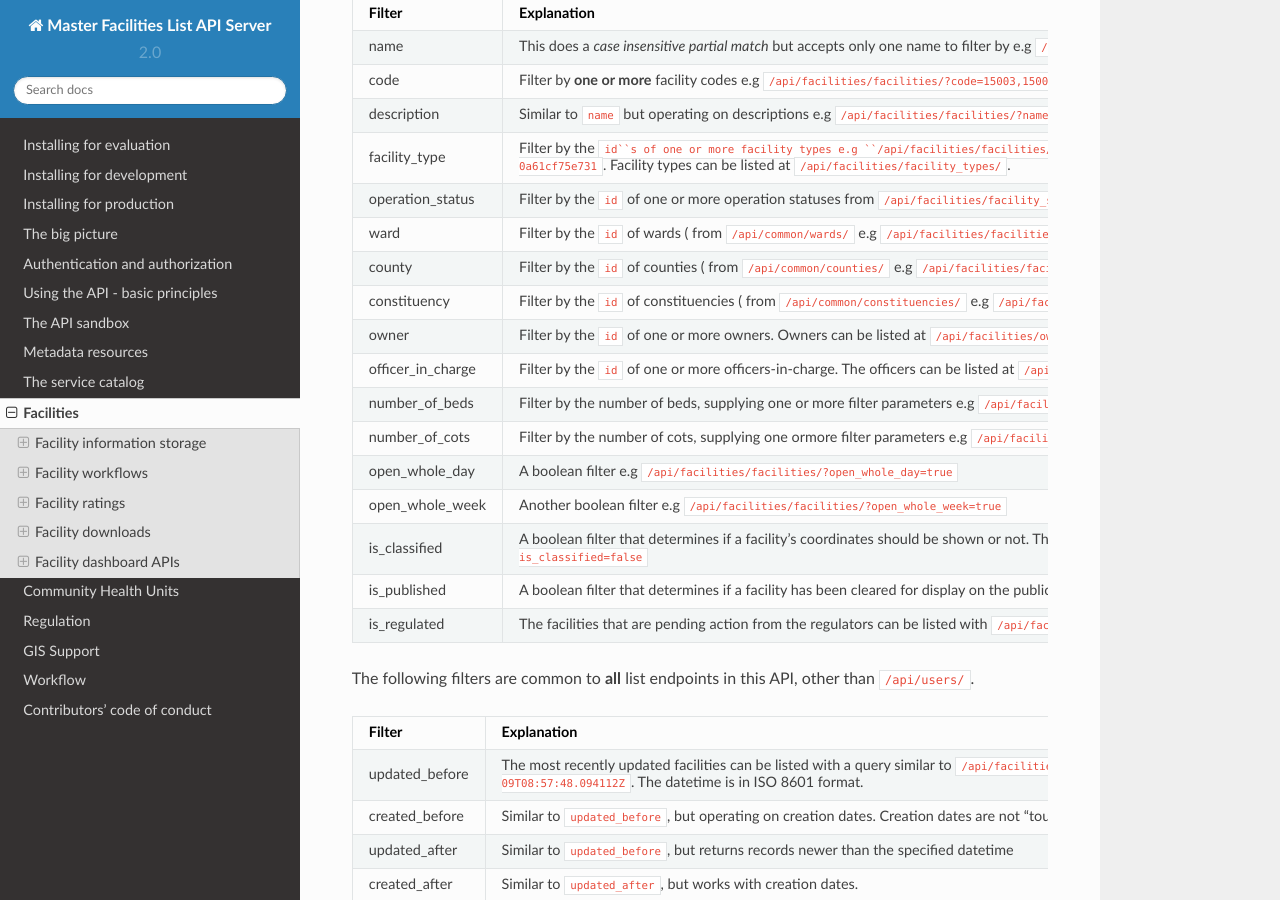
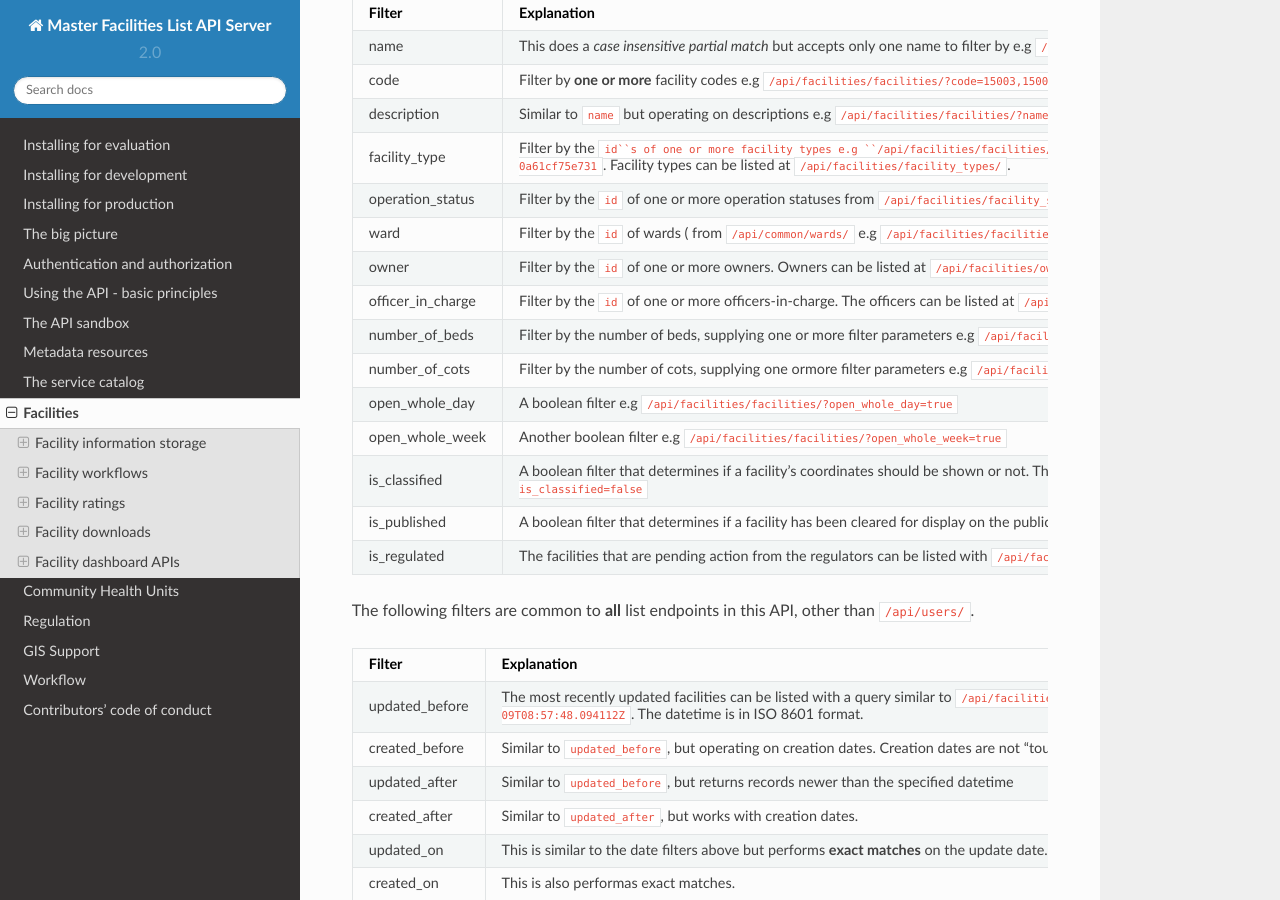
Before and after one commit to MasterFacilityList/mfl_api, a Sphinx documentation site: the page built from docs/10_facilities.rst, in a window 1280 px wide and 900 px high, scrolled down 1907 px. Built offline with Sphinx 7.4.7 and the Read the Docs theme 2.0.0, drawn with Linux system fonts in a browser that asks for light colours.

Commit message:
Revert "Update facility docs"
This reverts commit 82959552a8523b8910d6ce873be4df59634ff1e9.

```diff
--- a/docs/10_facilities.rst
+++ b/docs/10_facilities.rst
@@ -87,8 +87,6 @@ description          Similar to ``name`` but operating on descriptions e.g ``/ap
 facility_type        Filter by the ``id``s of one or more facility types e.g ``/api/facilities/facilities/?facility_type=f25ba517-3b8d-4692-ba7b-3524f6ec58e5,b2225473-08f1-4e86-a47a-0a61cf75e731``. Facility types can be listed at ``/api/facilities/facility_types/``.
 operation_status     Filter by the ``id`` of one or more operation statuses from ``/api/facilities/facility_status/``
 ward                 Filter by the ``id`` of wards ( from ``/api/common/wards/`` e.g ``/api/facilities/facilities/?ward=353404d7-02e6-422f-b64f-b1c7d0f1bcf0`` )
-county                 Filter by the ``id`` of counties ( from ``/api/common/counties/`` e.g ``/api/facilities/facilities/?county=fa47afa2-a78a-421f-ad9f-55e6cbfc280c`` )
-constituency                 Filter by the ``id`` of constituencies ( from ``/api/common/constituencies/`` e.g ``/api/facilities/facilities/?constituencies=93280ce0-670f-4b96-a449-57d65f0dcace`` )
 owner                Filter by the ``id`` of one or more owners. Owners can be listed at ``/api/facilities/owners/``
 officer_in_charge    Filter by the ``id`` of one or more officers-in-charge. The officers can be listed at ``/api/facilities/officers/``
 number_of_beds       Filter by the number of beds, supplying one or more filter parameters e.g ``/api/facilities/facilities/?number_of_beds=20,21,22,23,24``
```
